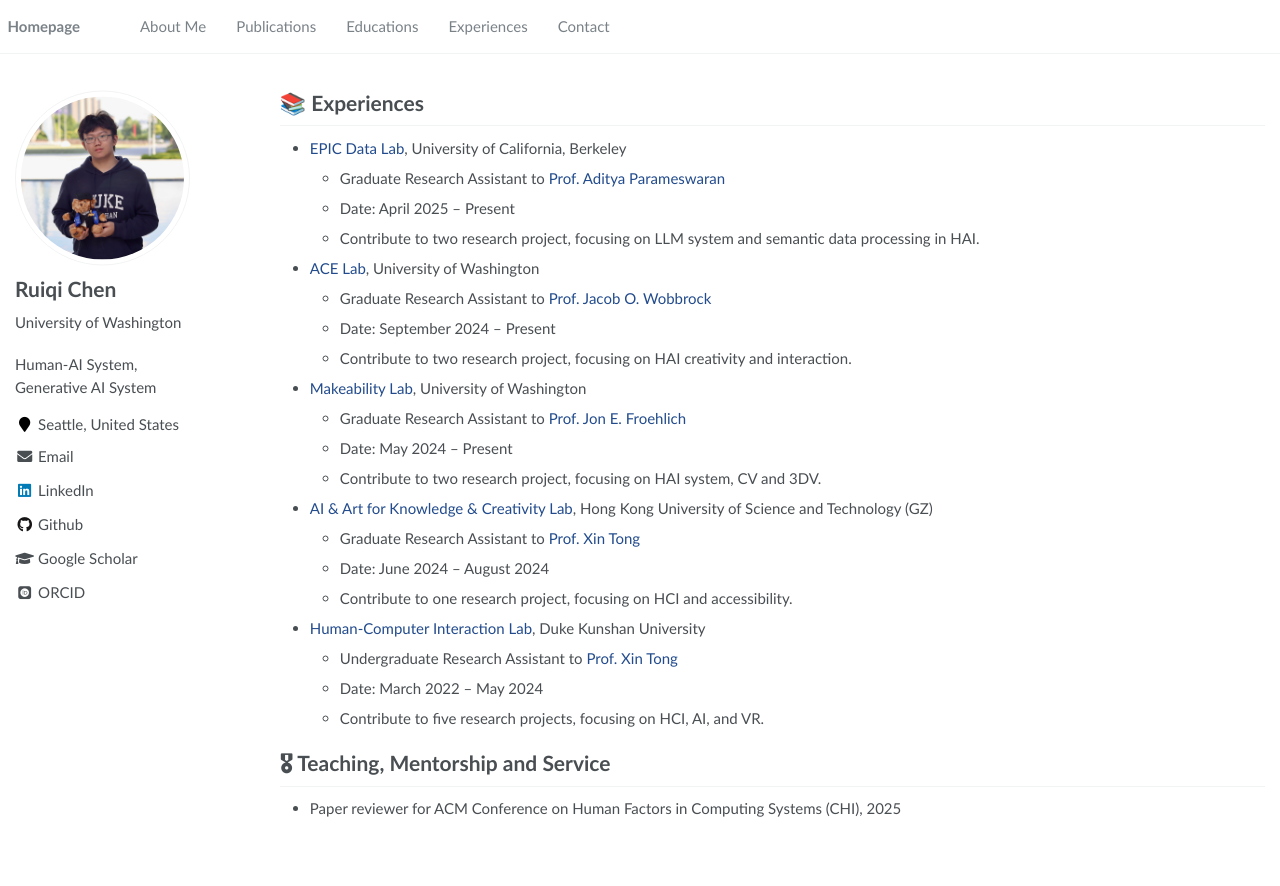
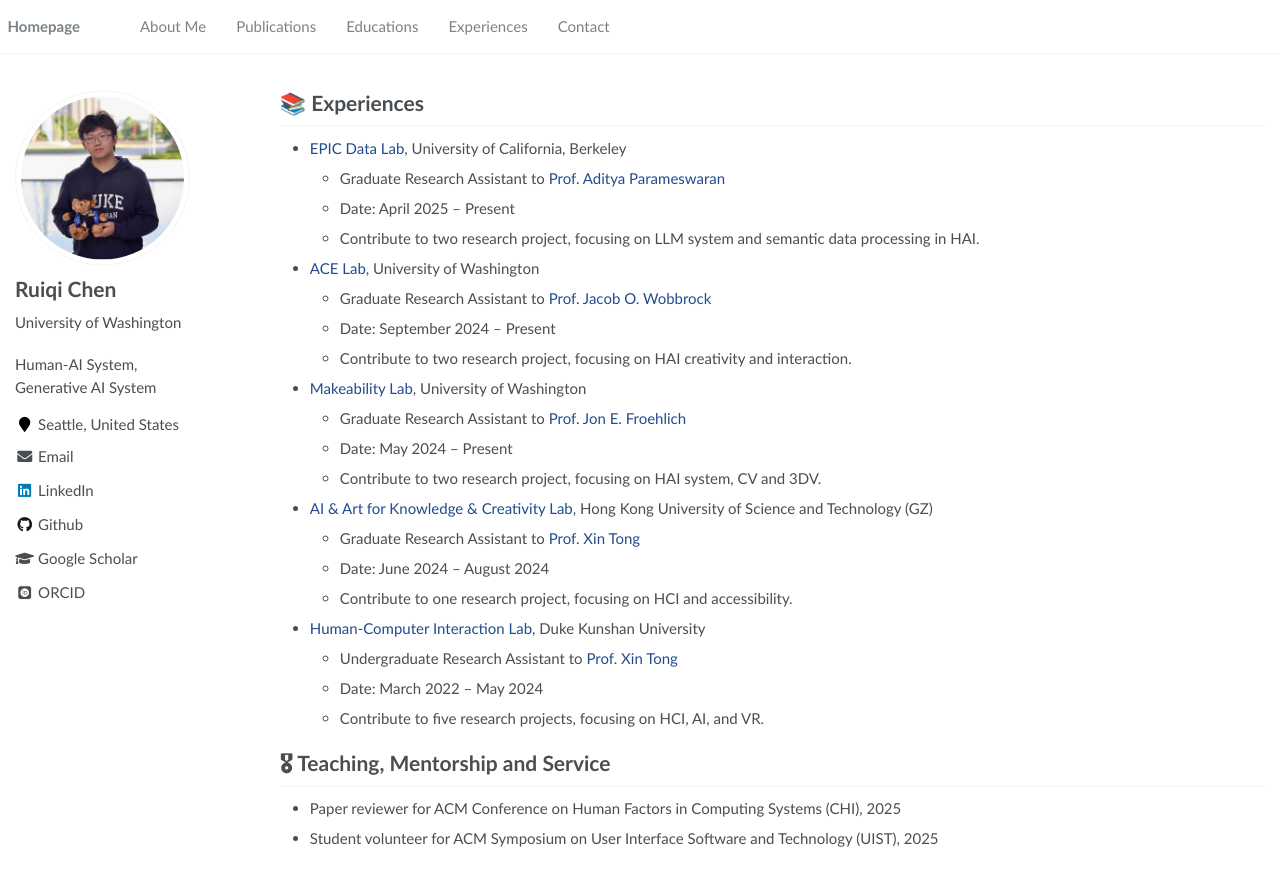
Before and after one commit to Ruiqi-Chen-0216/Ruiqi-Chen-0216.github.io, a Jekyll site: the page built from _pages/experience.md, in a window 1280 px wide. Shown: the top 886 px of the page. Built offline with Jekyll 4.4.1, drawn with Linux system fonts in a browser that asks for light colours; some web fonts are replaced.

Commit message:
Update experience.md

```diff
--- a/_pages/experience.md
+++ b/_pages/experience.md
@@ -37,3 +37,4 @@ layout: default
 
 # 🎖 Teaching, Mentorship and Service
 * Paper reviewer for ACM Conference on Human Factors in Computing Systems (CHI), 2025
+* Student volunteer for ACM Symposium on User Interface Software and Technology (UIST), 2025
```
